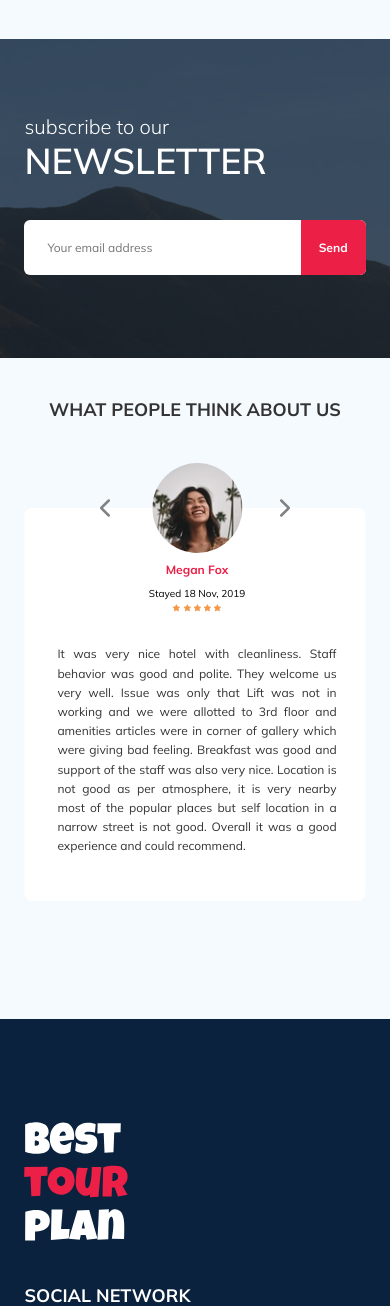
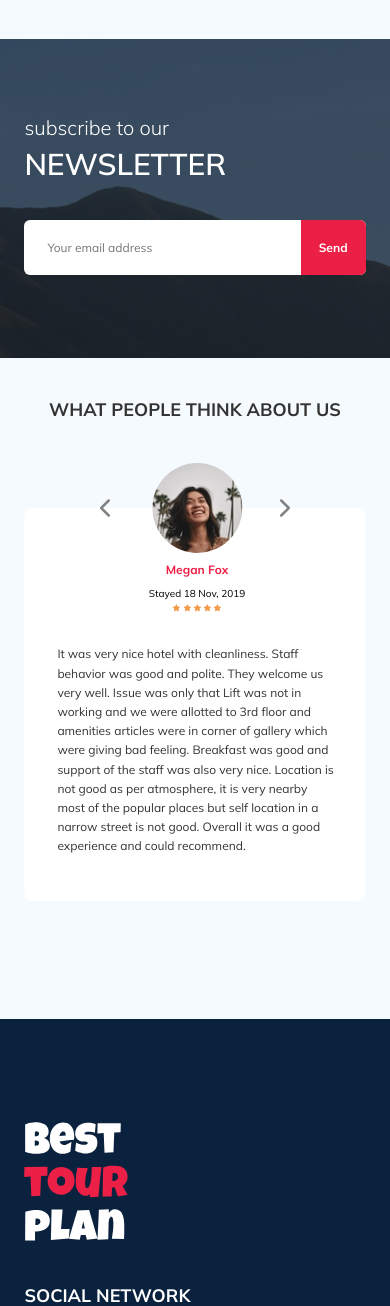
Before and after one commit to hwnd1982/tour-plan, a PHP site: page / in a window 390 px wide. Shown: the part 895-2201 px from the top of the page. Run offline with PHP 8.4, Linux system fonts and the light colour scheme.

Commit message:
fix: corrections made

```diff
--- a/css/style.css
+++ b/css/style.css
@@ -1551,12 +1551,12 @@ template {
   .mailing__subtitle {
     font-weight: 300;
     font-size: 20px;
-    line-height: 24px;
+    line-height: 25px;
+    margin-bottom: 5px;
   }
   .mailing__title {
-    font-weight: 600;
-    font-size: 36px;
-    line-height: 44px;
+    font-size: 30px;
+    line-height: 38px;
   }
   .subscribe {
     width: 100%;
@@ -1593,6 +1593,9 @@ template {
   .review-slide__reviwe-card {
     max-height: 266px;
   }
+  .review-slide__text {
+    text-align: left;
+  }
   .footer-top {
     -webkit-box-orient: vertical;
     -webkit-box-direction: reverse;
```
Also changed, not shown: sass/_media.sass (+6 -4 lines), 1 other file.
